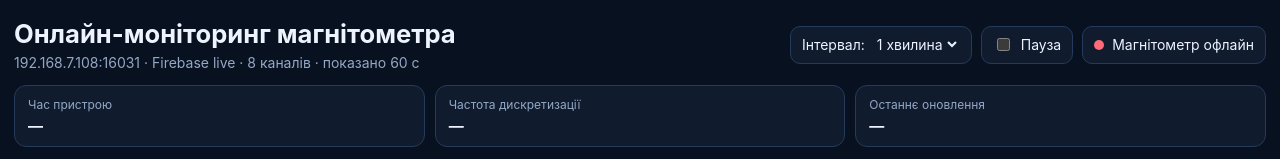
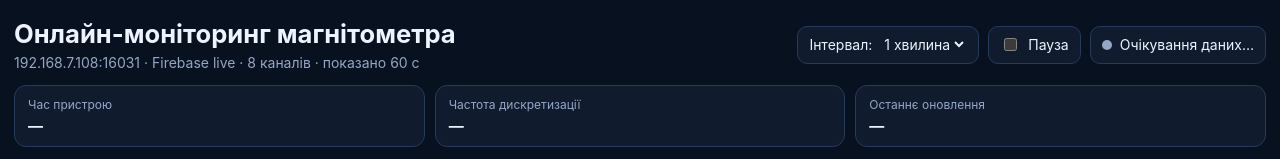
Before and after one commit to dmirtique/IGS-monitoring, a plain HTML site: page mag.html in a window 1280 px wide. Shown: the top 159 px of the page. Drawn offline with nearby package versions, Linux system fonts and the light colour scheme; no server answers.

Commit message:
Avoid false offline state before first status

```diff
--- a/mag.html
+++ b/mag.html
@@ -16,8 +16,9 @@ h1{margin:0 0 5px;font-size:clamp(21px,2vw,29px)}
 .controls{display:flex;flex-wrap:wrap;gap:9px;align-items:center}
 .badge,.control{min-height:38px;display:inline-flex;align-items:center;gap:8px;padding:7px 11px;border:1px solid var(--border);border-radius:10px;background:var(--panel);font-size:14px}
 .control select{border:0;background:transparent;color:var(--text);font:inherit}
-.dot{width:10px;height:10px;border-radius:50%;background:var(--bad)}
+.dot{width:10px;height:10px;border-radius:50%;background:var(--muted)}
 .dot.ok{background:var(--ok)}
+.dot.bad{background:var(--bad)}
 .summary{display:grid;grid-template-columns:repeat(3,minmax(170px,1fr));gap:10px;margin-bottom:14px}
 .summary-item{padding:11px 13px;border:1px solid var(--border);border-radius:12px;background:var(--panel)}
 .label{color:var(--muted);font-size:12px;margin-bottom:4px}
@@ -53,7 +54,7 @@ h1{margin:0 0 5px;font-size:clamp(21px,2vw,29px)}
         </select>
       </label>
       <label class="control"><input type="checkbox" id="pause"> Пауза</label>
-      <div class="badge"><span class="dot" id="dot"></span><span id="statusText">Магнітометр офлайн</span></div>
+      <div class="badge"><span class="dot" id="dot"></span><span id="statusText">Очікування даних…</span></div>
     </div>
   </div>
 
@@ -256,9 +257,11 @@ function render(){
 
   const age=Number.isFinite(Number(status.updated_ms))
     ?(Date.now()-Number(status.updated_ms))/1000:null;
-  const online=age!==null&&age<300;
+  const hasStatus=age!==null;
+  const online=hasStatus&&age<300;
   document.getElementById("dot").classList.toggle("ok",online);
-  document.getElementById("statusText").textContent=online?"Магнітометр онлайн":"Магнітометр офлайн";
+  document.getElementById("dot").classList.toggle("bad",hasStatus&&!online);
+  document.getElementById("statusText").textContent=!hasStatus?"Очікування даних…":(online?"Магнітометр онлайн":"Магнітометр офлайн");
   document.getElementById("meta").textContent=
     `192.168.7.108:16031 · Firebase live · 8 каналів · показано ${win} с`;
   document.getElementById("stationTime").textContent=Number.isFinite(Number(status.laptop_time_ms))
```
